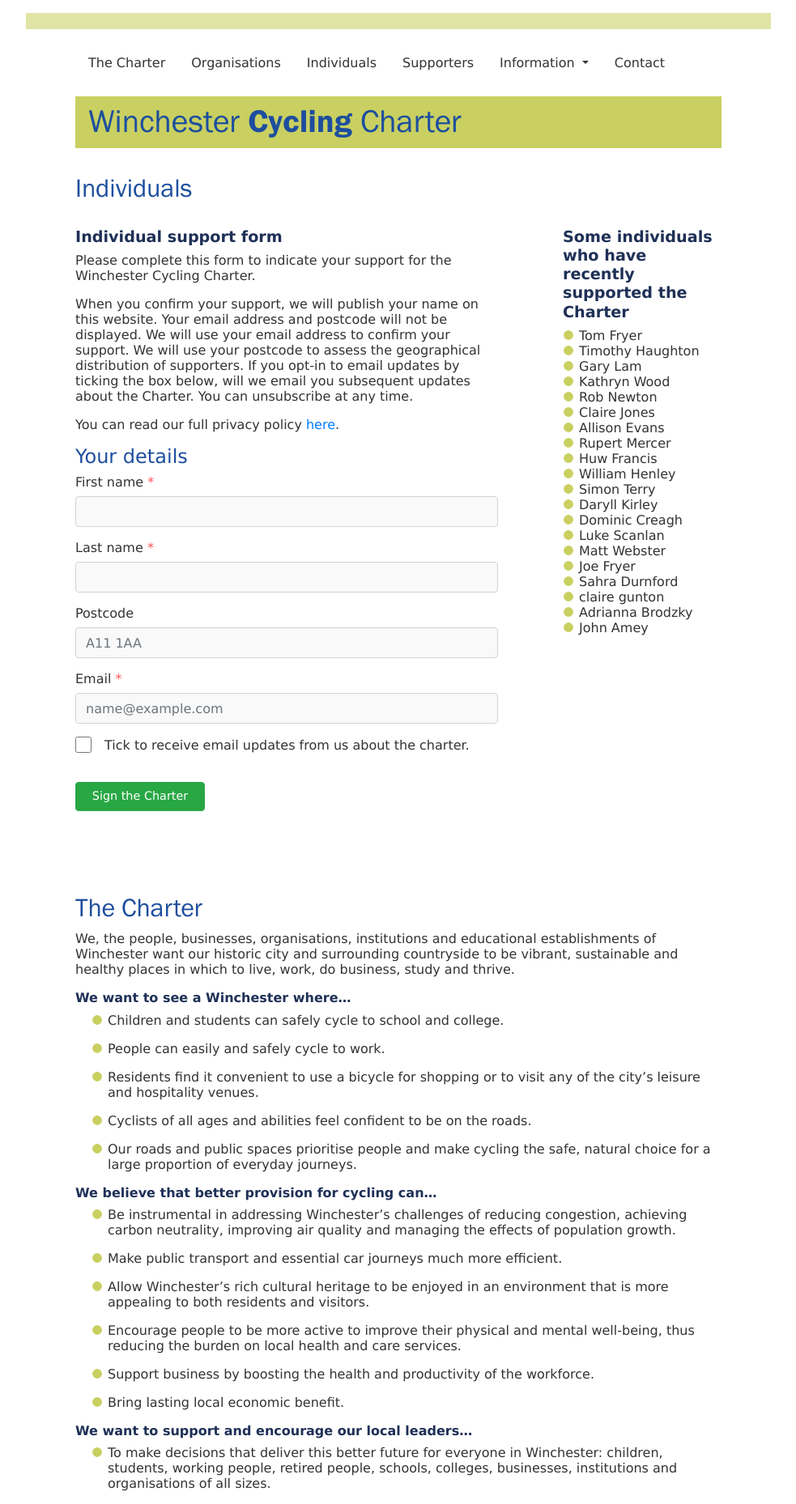
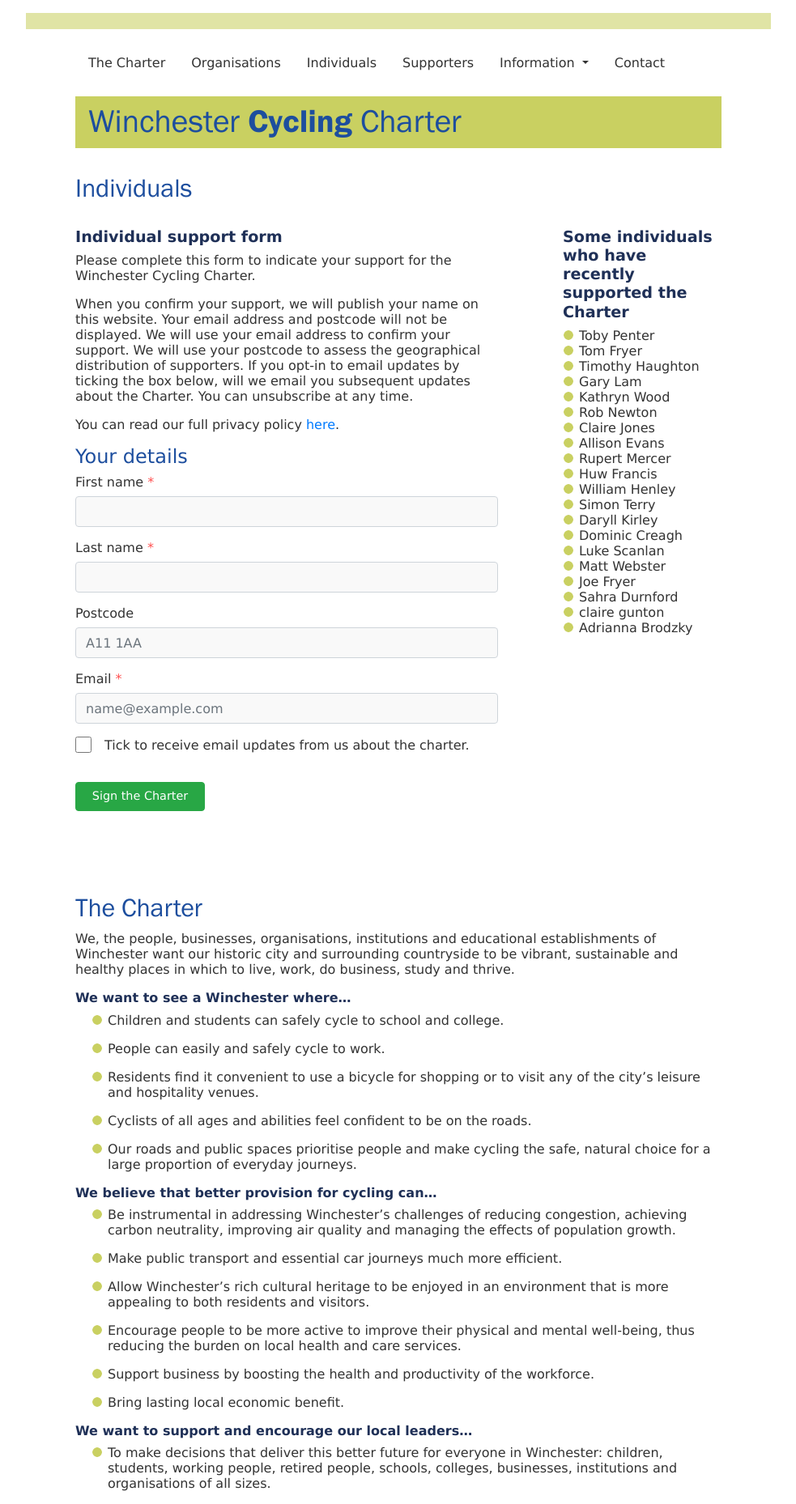
Before and after one commit to winchestercyclingcharter/winchestercyclingcharter.github.io, a Jekyll site: the page built from ind-page.md, in a window 1280 px wide. Shown: the whole page at 81% size, without its empty margins (148-1131 px from the left). Built offline with Jekyll 4.4.1, drawn with Linux system fonts in a browser that asks for light colours; nearby versions of some CDN libraries.

Commit message:
Update people.yml

```diff
--- a/_data/people.yml
+++ b/_data/people.yml
@@ -515,3 +515,4 @@ people:
 - { lastname: Lam, firstname: Gary, dt: 20210710-160307-356203 }
 - { lastname: Haughton, firstname: Timothy, dt: 20210711-092430-556562 }
 - { lastname: Fryer, firstname: Tom, dt: 20210711-112513-963614 }
+- { lastname: Penter, firstname: Toby, dt: 20210713-150901-886253 }
```
